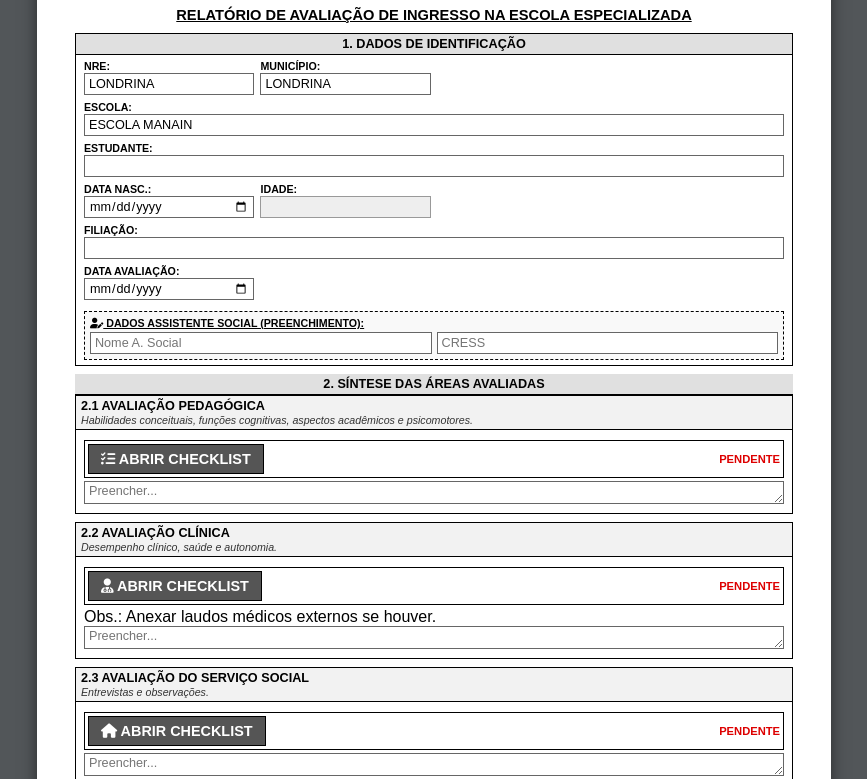
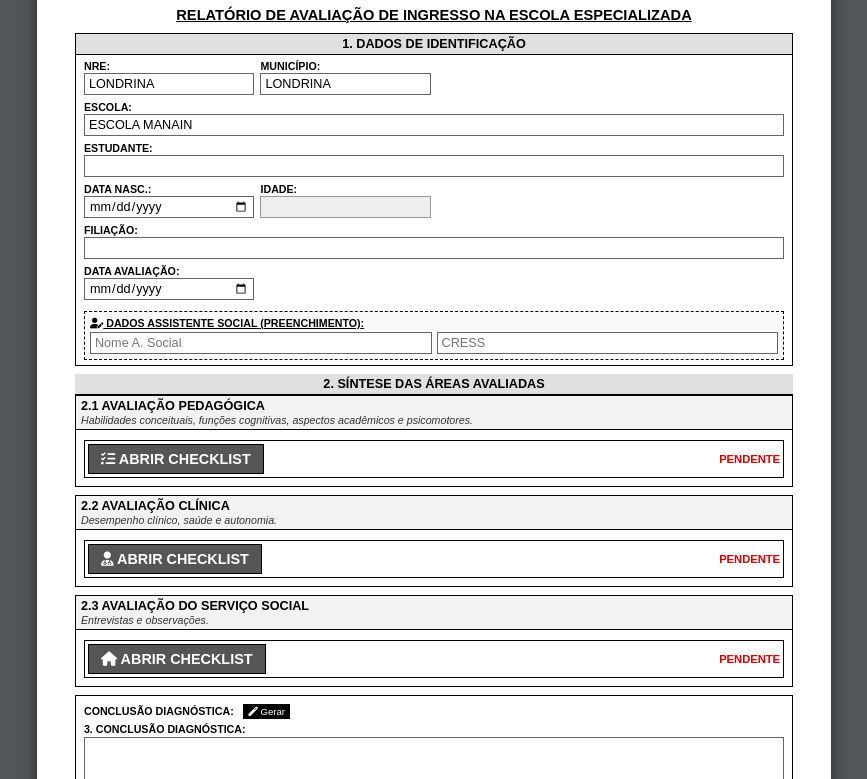
Before and after one commit to ProfItalo18/RelatorioCOL, a plain HTML site: page index.html in a window 1280 px wide. Shown: the part 173-952 px from the top of the page, without its empty margins (206-1073 px from the left). Drawn offline with Linux system fonts and the light colour scheme.

Commit message:
Add files via upload

```diff
--- a/index.html
+++ b/index.html
@@ -87,7 +87,6 @@
                                     <button onclick="abrirModal('pedagogica')" class="btn-sistema btn-checklist"><i class="fas fa-list-check"></i> Abrir Checklist</button>
                                     <span id="status-pedagogica" class="status pendente">Pendente</span>
                                 </div>
-                                <textarea id="texto-pedagogica" rows="1" placeholder="Preencher..." readonly></textarea>
                             </div>
                         </section>
 
@@ -101,8 +100,6 @@
                                     <button onclick="abrirModal('clinica')" class="btn-sistema btn-checklist"><i class="fas fa-user-md"></i> Abrir Checklist</button>
                                     <span id="status-clinica" class="status pendente">Pendente</span>
                                 </div>
-                                <p class="obs-anexo">Obs.: Anexar laudos médicos externos se houver.</p>
-                                <textarea id="texto-clinica" rows="1" placeholder="Preencher..." readonly></textarea>
                             </div>
                         </section>
 
@@ -116,7 +113,6 @@
                                     <button onclick="abrirModal('social')" class="btn-sistema btn-checklist"><i class="fas fa-home"></i> Abrir Checklist</button>
                                     <span id="status-social" class="status pendente">Pendente</span>
                                 </div>
-                                <textarea id="texto-social" rows="1" placeholder="Preencher..." readonly></textarea>
                             </div>
                         </section>
 
```
